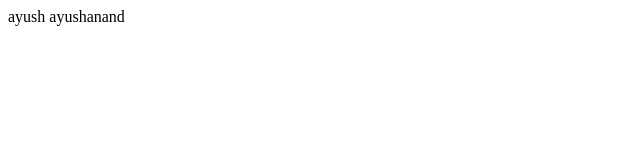
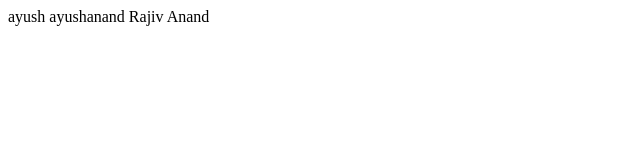
Before and after one commit to AyushAnand17/ayush1, a plain HTML site: page Index.html in a window 1280 px wide. Shown: the whole page, without its empty margins (0-640 px from the left). Drawn offline with Linux system fonts and the light colour scheme.

Commit message:
new line

```diff
--- a/Index.html
+++ b/Index.html
@@ -1,3 +1,4 @@
 <Html>
 ayush
 ayushanand
+Rajiv Anand
```
